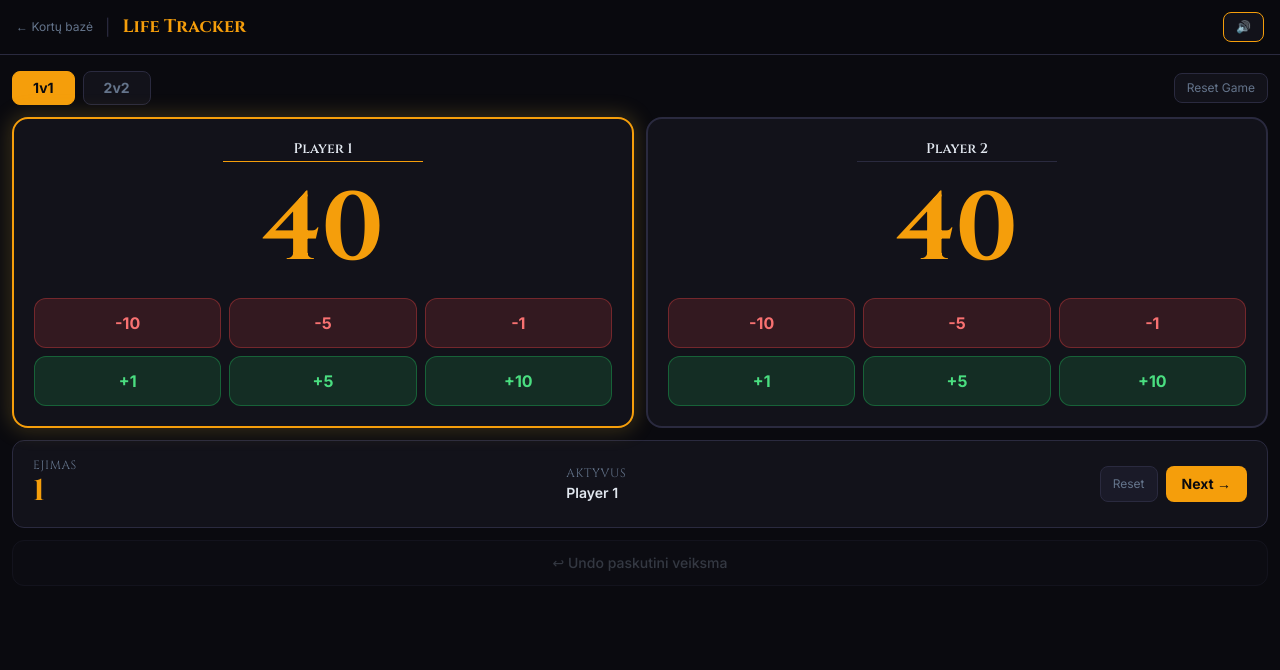
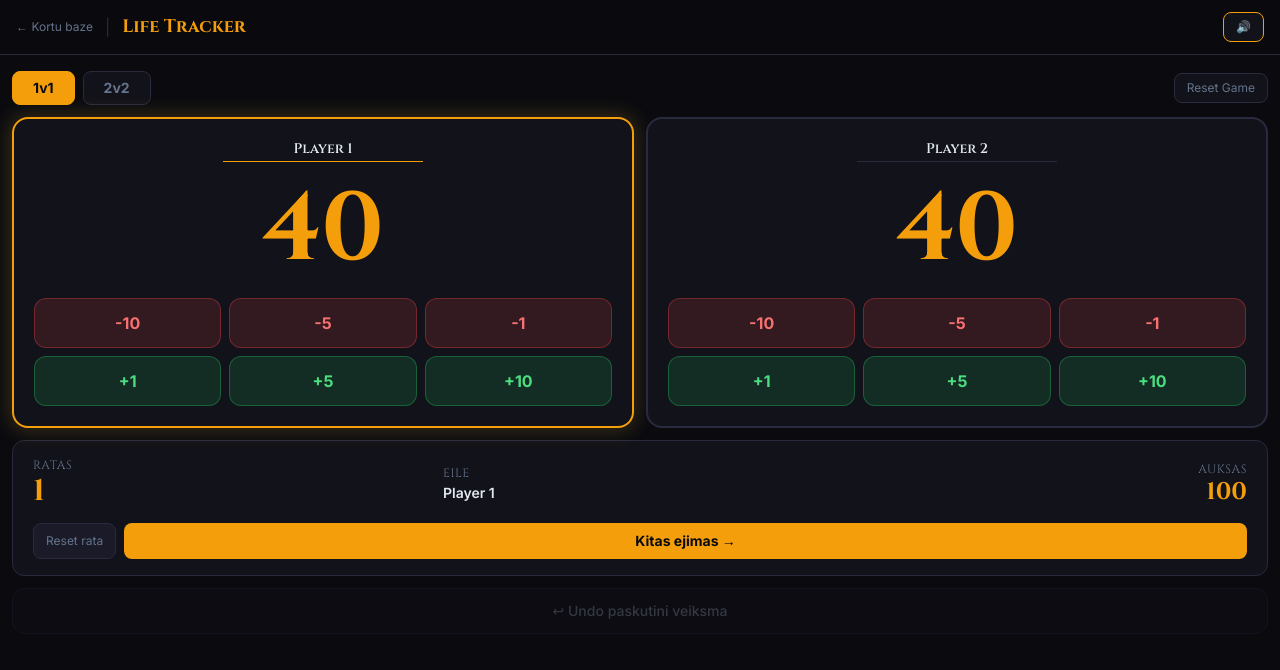
Before and after one commit to Ravenof/ravenof-portal, a Next.js app: page /life-tracker in a window 1280 px wide. Shown: the top 670 px of the page. Built offline with nearby package versions, Linux system fonts and the light colour scheme.

Commit message:
fix: improve life tracker rounds gold and HP cap

```diff
--- a/src/app/life-tracker/LifeTrackerClient.tsx
+++ b/src/app/life-tracker/LifeTrackerClient.tsx
@@ -12,11 +12,19 @@ import { SoundToggle } from '@/components/life-tracker/SoundToggle'
 
 type FlashState = { side: 0 | 1; type: ActionType; key: number }
 
+function calcGold(round: number): number {
+  return Math.min(round * 100, 1000)
+}
+
 export function LifeTrackerClient() {
   const [state, setState] = useState<GameState>(() => defaultState('1v1'))
   const [hydrated, setHydrated] = useState(false)
   const [flash, setFlash] = useState<FlashState | null>(null)
+
+  // Refs to avoid stale closures in callbacks
   const soundRef = useRef(true)
+  const stateRef = useRef(state)
+  useEffect(() => { stateRef.current = state }, [state])
 
   // Hydrate from localStorage after mount
   useEffect(() => {
@@ -44,31 +52,40 @@ export function LifeTrackerClient() {
 
   const handleHpChange = useCallback(
     (sideIdx: 0 | 1, delta: number) => {
-      const actionType: ActionType = delta < 0 ? 'damage' : 'heal'
+      // Pre-check with current state to decide flash/sound
+      const cur = stateRef.current
+      const prevHp = cur.hp[sideIdx]
+      const rawNewHp = prevHp + delta
+      // Heal is capped at maxHp; damage can go below 0
+      const cappedHp = delta > 0 ? Math.min(rawNewHp, cur.maxHp) : rawNewHp
+      const actualDelta = cappedHp - prevHp
+      if (actualDelta === 0) return // no change — heal at max, skip everything
+
+      const actionType: ActionType = actualDelta < 0 ? 'damage' : 'heal'
 
       setState((prev) => {
-        const prevHp = prev.hp[sideIdx]
-        const newHp = prevHp + delta
-        const newHp2: [number, number] = [prev.hp[0], prev.hp[1]]
-        newHp2[sideIdx] = newHp
+        const prevHpInner = prev.hp[sideIdx]
+        const rawNew = prevHpInner + delta
+        const capped = delta > 0 ? Math.min(rawNew, prev.maxHp) : rawNew
+        const actual = capped - prevHpInner
+        if (actual === 0) return prev
+
+        const newHpArr: [number, number] = [prev.hp[0], prev.hp[1]]
+        newHpArr[sideIdx] = capped
 
         const entry: LogEntry = {
           id: Math.random().toString(36).slice(2) + Date.now().toString(36),
-          turn: prev.turn,
+          round: prev.round,
           sideIdx,
           targetName: prev.names[sideIdx],
-          change: delta,
-          prevHp,
-          newHp,
-          actionType,
+          change: actual,
+          prevHp: prevHpInner,
+          newHp: capped,
+          actionType: actual < 0 ? 'damage' : 'heal',
           timestamp: Date.now(),
         }
 
-        return {
-          ...prev,
-          hp: newHp2,
-          log: [entry, ...prev.log].slice(0, 20),
-        }
+        return { ...prev, hp: newHpArr, log: [entry, ...prev.log].slice(0, 20) }
       })
 
       triggerFlash(sideIdx, actionType)
@@ -91,17 +108,18 @@ export function LifeTrackerClient() {
   }, [])
 
   const handleNextTurn = useCallback(() => {
-    setState((prev) => ({
-      ...prev,
-      turn: prev.turn + 1,
-      activeSide: prev.activeSide === 0 ? 1 : 0,
-    }))
+    setState((prev) => {
+      const nextSide: 0 | 1 = prev.activeSide === 0 ? 1 : 0
+      // Round increments only when returning to side 0
+      const newRound = nextSide === 0 ? prev.round + 1 : prev.round
+      return { ...prev, round: newRound, activeSide: nextSide }
+    })
     if (soundRef.current) playTurnSound()
   }, [])
 
   const handleResetTurn = useCallback(() => {
-    if (!window.confirm('Atstatyti ejima i 1?')) return
-    setState((prev) => ({ ...prev, turn: 1, activeSide: 0 }))
+    if (!window.confirm('Atstatyti rata i 1?')) return
+    setState((prev) => ({ ...prev, round: 1, activeSide: 0 }))
   }, [])
 
   const handleReset = useCallback(() => {
@@ -149,6 +167,8 @@ export function LifeTrackerClient() {
     )
   }
 
+  const gold = calcGold(state.round)
+
   return (
     <>
       <style>{`
@@ -185,7 +205,7 @@ export function LifeTrackerClient() {
               className="text-xs hover:opacity-70 transition-opacity"
               style={{ color: 'var(--text-muted)' }}
             >
-              &larr; Kortų bazė
+              &larr; Kortu baze
             </Link>
             <span style={{ color: 'var(--bg-border)' }}>|</span>
             <h1
@@ -250,7 +270,8 @@ export function LifeTrackerClient() {
 
           {/* Turn Tracker */}
           <TurnTracker
-            turn={state.turn}
+            round={state.round}
+            gold={gold}
             activeName={state.names[state.activeSide]}
             onNextTurn={handleNextTurn}
             onResetTurn={handleResetTurn}
--- a/src/components/life-tracker/ActionLog.tsx
+++ b/src/components/life-tracker/ActionLog.tsx
@@ -8,7 +8,7 @@ type Props = {
 
 function formatEntry(e: LogEntry): string {
   const sign = e.change > 0 ? '+' : ''
-  return `Turn ${e.turn} — ${e.targetName} ${sign}${e.change} HP: ${e.prevHp} → ${e.newHp}`
+  return `Round ${e.round} — ${e.targetName} ${sign}${e.change} HP: ${e.prevHp} → ${e.newHp}`
 }
 
 export function ActionLog({ log }: Props) {
--- a/src/components/life-tracker/TurnTracker.tsx
+++ b/src/components/life-tracker/TurnTracker.tsx
@@ -1,30 +1,33 @@
 'use client'
 
 type Props = {
-  turn: number
+  round: number
+  gold: number
   activeName: string
   onNextTurn: () => void
   onResetTurn: () => void
 }
 
-export function TurnTracker({ turn, activeName, onNextTurn, onResetTurn }: Props) {
+export function TurnTracker({ round, gold, activeName, onNextTurn, onResetTurn }: Props) {
   return (
     <div
-      className="rounded-xl px-5 py-4 flex items-center gap-4"
+      className="rounded-xl px-5 py-4 space-y-3"
       style={{ background: 'var(--bg-surface)', border: '1px solid var(--bg-border)' }}
     >
+      {/* Top row: Round + Gold + Active */}
+      <div className="flex items-center gap-4">
         <div className="flex-1 min-w-0">
           <p
             className="text-xs uppercase tracking-wider"
             style={{ color: 'var(--text-muted)', fontFamily: 'Cinzel, Georgia, serif' }}
           >
-          Ejimas
+            Ratas
           </p>
           <p
             className="text-3xl font-bold leading-tight"
             style={{ color: 'var(--gold)', fontFamily: 'Cinzel, Georgia, serif' }}
           >
-          {turn}
+            {round}
           </p>
         </div>
 
@@ -33,7 +36,7 @@ export function TurnTracker({ turn, activeName, onNextTurn, onResetTurn }: Props
             className="text-xs uppercase tracking-wider"
             style={{ color: 'var(--text-muted)', fontFamily: 'Cinzel, Georgia, serif' }}
           >
-          Aktyvus
+            Eile
           </p>
           <p
             className="text-sm font-semibold truncate mt-0.5"
@@ -43,24 +46,41 @@ export function TurnTracker({ turn, activeName, onNextTurn, onResetTurn }: Props
           </p>
         </div>
 
-      <div className="flex gap-2 flex-shrink-0">
+        <div className="flex-1 min-w-0 text-right">
+          <p
+            className="text-xs uppercase tracking-wider"
+            style={{ color: 'var(--text-muted)', fontFamily: 'Cinzel, Georgia, serif' }}
+          >
+            Auksas
+          </p>
+          <p
+            className="text-2xl font-bold leading-tight"
+            style={{ color: 'var(--gold)', fontFamily: 'Cinzel, Georgia, serif' }}
+          >
+            {gold}
+          </p>
+        </div>
+      </div>
+
+      {/* Bottom row: buttons */}
+      <div className="flex gap-2">
         <button
           onClick={onResetTurn}
-          className="px-3 py-2 rounded-lg text-xs transition hover:opacity-80"
+          className="px-3 py-2 rounded-lg text-xs transition hover:opacity-80 flex-shrink-0"
           style={{
             background: 'var(--bg-elevated)',
             color: 'var(--text-muted)',
             border: '1px solid var(--bg-border)',
           }}
         >
-          Reset
+          Reset rata
         </button>
         <button
           onClick={onNextTurn}
-          className="px-4 py-2 rounded-lg text-sm font-bold transition hover:opacity-90 active:scale-95"
+          className="flex-1 py-2 rounded-lg text-sm font-bold transition hover:opacity-90 active:scale-95"
           style={{ background: 'var(--gold)', color: '#0a0a0f' }}
         >
-          Next &rarr;
+          Kitas ejimas &rarr;
         </button>
       </div>
     </div>
--- a/src/lib/life-tracker-storage.ts
+++ b/src/lib/life-tracker-storage.ts
@@ -3,11 +3,13 @@ import type { GameMode, GameState } from '@/types/life-tracker'
 const STORAGE_KEY = 'ravenof_life_tracker_v1'
 
 export function defaultState(mode: GameMode = '1v1'): GameState {
+  const maxHp = mode === '1v1' ? 40 : 60
   return {
     mode,
     names: mode === '1v1' ? ['Player 1', 'Player 2'] : ['Team 1', 'Team 2'],
-    hp: mode === '1v1' ? [40, 40] : [60, 60],
-    turn: 1,
+    hp: [maxHp, maxHp],
+    maxHp,
+    round: 1,
     activeSide: 0,
     log: [],
     soundEnabled: true,
@@ -18,9 +20,21 @@ export function loadState(): GameState | null {
   try {
     const raw = localStorage.getItem(STORAGE_KEY)
     if (!raw) return null
-    const parsed = JSON.parse(raw) as GameState
-    if (!parsed.mode || !Array.isArray(parsed.hp) || !Array.isArray(parsed.names)) return null
-    return parsed
+    const parsed = JSON.parse(raw) as Record<string, unknown>
+
+    // Migration: old state had `turn` instead of `round`
+    if ('turn' in parsed && !('round' in parsed)) {
+      parsed.round = parsed.turn
+    }
+
+    // Migration: add maxHp if missing
+    if (!('maxHp' in parsed) || typeof parsed.maxHp !== 'number') {
+      parsed.maxHp = parsed.mode === '2v2' ? 60 : 40
+    }
+
+    const state = parsed as GameState
+    if (!state.mode || !Array.isArray(state.hp) || !Array.isArray(state.names)) return null
+    return state
   } catch {
     return null
   }
--- a/src/types/life-tracker.ts
+++ b/src/types/life-tracker.ts
@@ -3,7 +3,7 @@ export type ActionType = 'damage' | 'heal'
 
 export type LogEntry = {
   id: string
-  turn: number
+  round: number
   sideIdx: 0 | 1
   targetName: string
   change: number      // negative = damage, positive = heal
@@ -17,7 +17,8 @@ export type GameState = {
   mode: GameMode
   names: [string, string]
   hp: [number, number]
-  turn: number
+  maxHp: number
+  round: number
   activeSide: 0 | 1
   log: LogEntry[]
   soundEnabled: boolean
```
Lines whose indentation alone changed are shown as unchanged.
